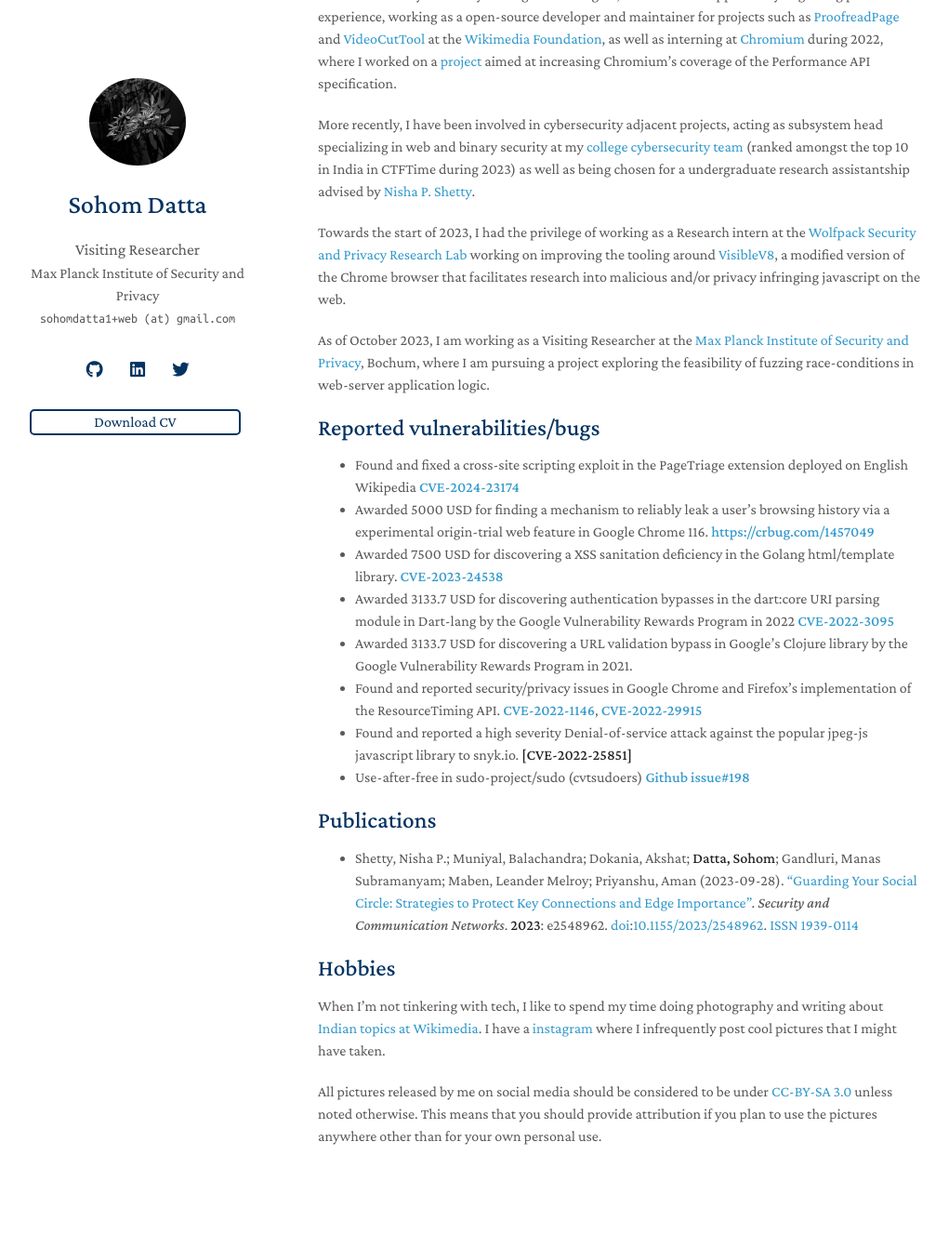
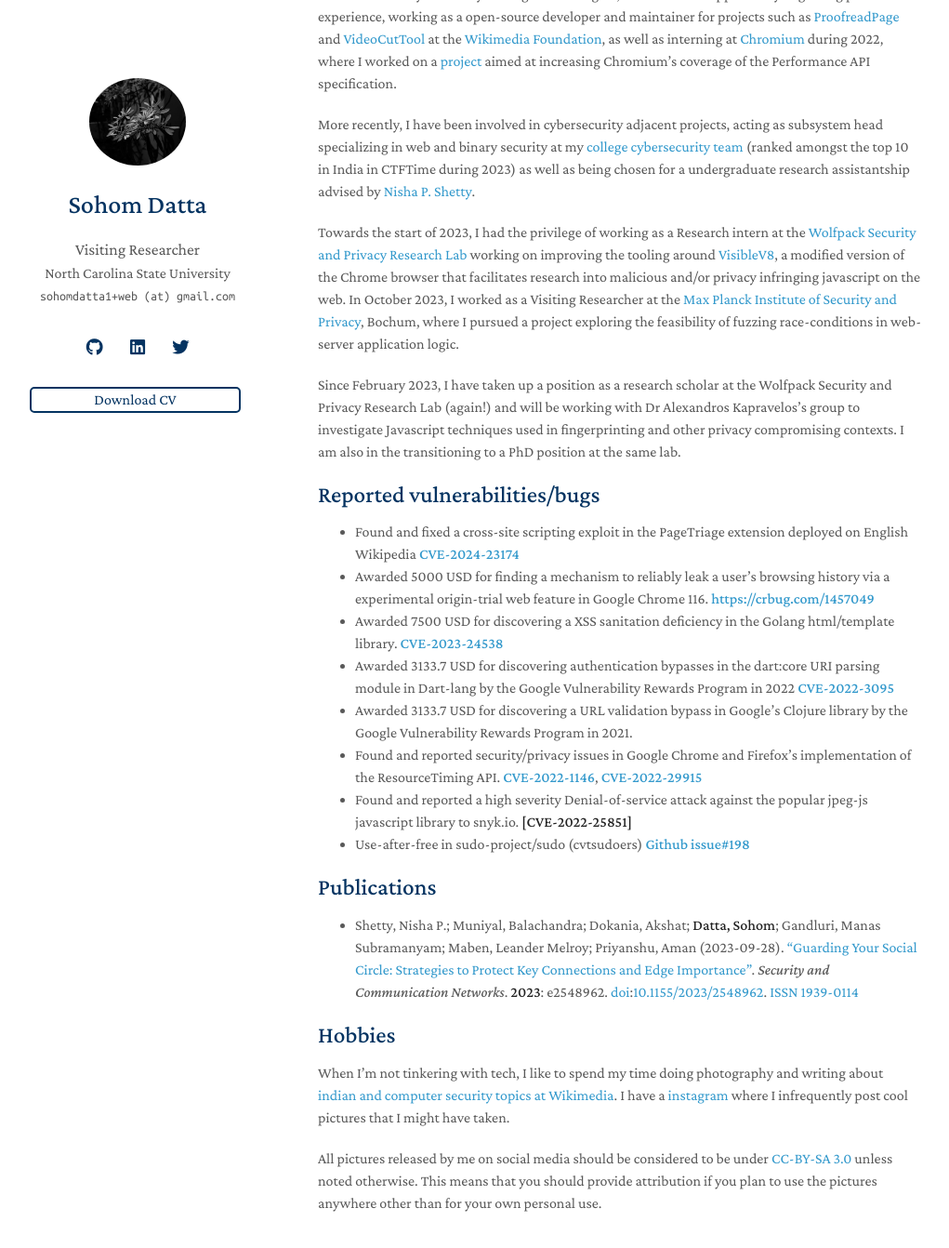
Before and after one commit to sohomdatta1/sohomdatta1.github.io, a Jekyll site: the page built from index.md, in a window 1280 px wide and 1400 px high, scrolled down 195 px. Shown: the top 1342 px of the window at 93% size, without its empty margins (128-1149 px from the left). Built offline with Jekyll 4.4.1, drawn with Linux system fonts in a browser that asks for light colours; nearby versions of some CDN libraries; a style sheet for code colours, icons or effects is not loaded; our own code applies the rules of GitHub Pages for plain Markdown files.

Commit message:
Update README.md

```diff
--- a/_config.yml
+++ b/_config.yml
@@ -2,7 +2,7 @@
 avatar: /assets/img/profile.jpeg
 title: Sohom Datta
 position: Visiting Researcher
-affiliation: Max Planck Institute of Security and Privacy
+affiliation: North Carolina State University
 email: sohomdatta1+web (at) gmail.com
 
 # Search Engine Optimization (SEO)
--- a/index.md
+++ b/index.md
@@ -10,9 +10,9 @@
 
 More recently, I have been involved in cybersecurity adjacent projects, acting as subsystem head specializing in web and binary security at my [college cybersecurity team](https://ctftime.org/team/62713/) (ranked amongst the top 10 in India in CTFTime during 2023) as well as being chosen for a undergraduate research assistantship advised by [Nisha P. Shetty](https://manipal.edu/mit/department-faculty/faculty-list/nisha-p-shetty/_jcr_content.html).
 
-Towards the start of 2023, I had the privilege of working as a Research intern at the [Wolfpack Security and Privacy Research Lab](https://wspr.csc.ncsu.edu/) working on improving the tooling around [VisibleV8](https://github.com/wspr-ncsu/visiblev8), a modified version of the Chrome browser that facilitates research into malicious and/or privacy infringing javascript on the web.
+Towards the start of 2023, I had the privilege of working as a Research intern at the [Wolfpack Security and Privacy Research Lab](https://wspr.csc.ncsu.edu/) working on improving the tooling around [VisibleV8](https://github.com/wspr-ncsu/visiblev8), a modified version of the Chrome browser that facilitates research into malicious and/or privacy infringing javascript on the web. In October 2023, I worked as a Visiting Researcher at the [Max Planck Institute of Security and Privacy](https://mpi-sp.org/), Bochum, where I pursued a project exploring the feasibility of fuzzing race-conditions in web-server application logic.
 
-As of October 2023, I am working as a Visiting Researcher at the [Max Planck Institute of Security and Privacy](https://mpi-sp.org/), Bochum, where I am pursuing a project exploring the feasibility of fuzzing race-conditions in web-server application logic.
+Since February 2023, I have taken up a position as a research scholar at the Wolfpack Security and Privacy Research Lab (again!) and will be working with Dr Alexandros Kapravelos's group to investigate Javascript techniques used in fingerprinting and other privacy compromising contexts. I am also in the transitioning to a PhD position at the same lab.
 
 ## Reported vulnerabilities/bugs
 
@@ -35,6 +35,6 @@
 
 ## Hobbies
 
-When I'm not tinkering with tech, I like to spend my time doing photography and writing about [Indian topics at Wikimedia](https://en.wikipedia.org/wiki/Special:Contributions/Sohom_Datta). I have a [instagram](https://instagram.com/dattasohom) where I infrequently post cool pictures that I might have taken.
+When I'm not tinkering with tech, I like to spend my time doing photography and writing about [indian and computer security topics at Wikimedia](https://en.wikipedia.org/wiki/Special:Contributions/Sohom_Datta). I have a [instagram](https://instagram.com/dattasohom) where I infrequently post cool pictures that I might have taken.
 
 All pictures released by me on social media should be considered to be under [CC-BY-SA 3.0](https://creativecommons.org/licenses/by-sa/3.0/) unless noted otherwise. This means that you should provide attribution if you plan to use the pictures anywhere other than for your own personal use.
```
